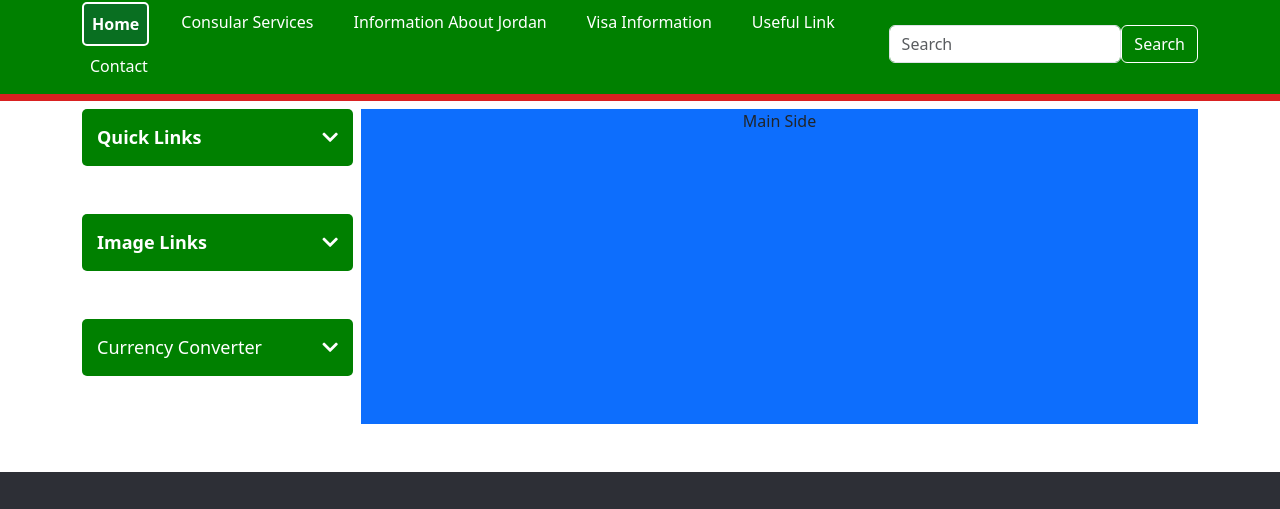
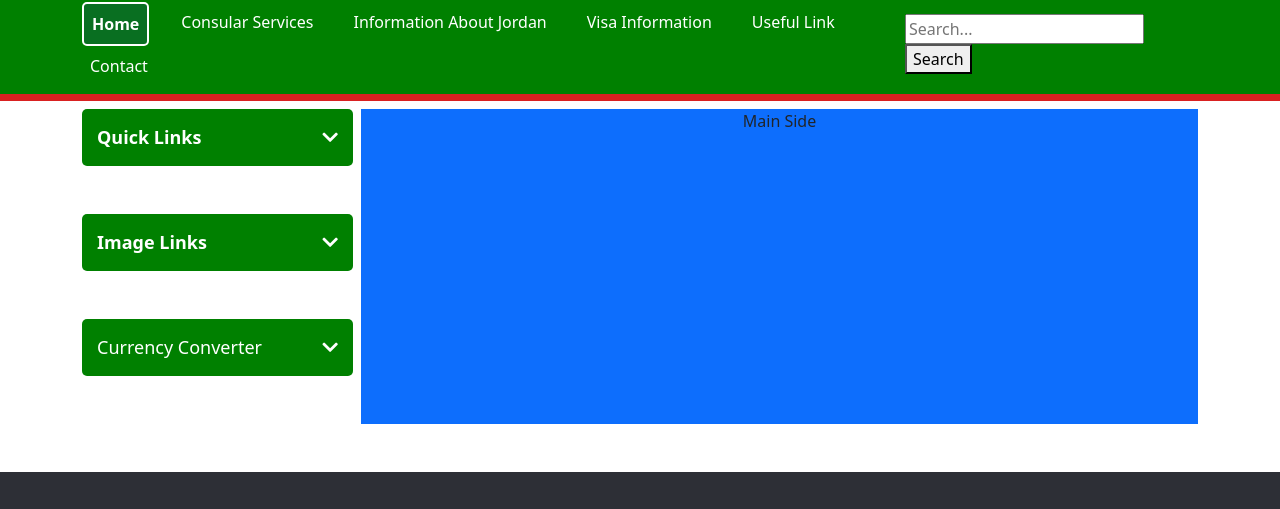
Before and after one commit to Rakesh-Pandit-Developer/Rakesh-Portfolio, a plain HTML site: page index.html in a window 1280 px wide. Shown: the part 132-641 px from the top of the page. Drawn offline with nearby package versions, Linux system fonts and the light colour scheme.

Commit message:
Update index.html

```diff
--- a/index.html
+++ b/index.html
@@ -50,13 +50,11 @@
                     </li>
                 </ul>
 
-                <div>
-                    <form class="d-flex" id="searchForm">
-                      <input class="form-control" id="searchQuery" type="search" placeholder="Search" aria-label="Search">
-                      <button class="btn btn-outline-success text-white border-white" type="submit">Search</button>
-                    </form>
-                    <div id="results"></div>
-                </div>
+                <form id="searchForm">
+                    <input type="text" id="searchQuery" placeholder="Search..." required />
+                    <button type="submit">Search</button>
+                </form>
+                <div id="results" class="results"></div>
             </div>
         </div>
     </nav>
```
